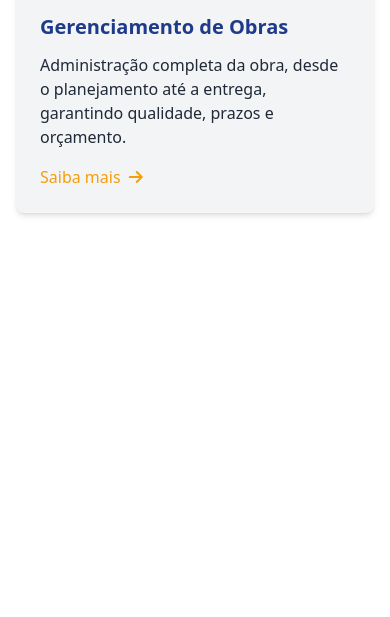
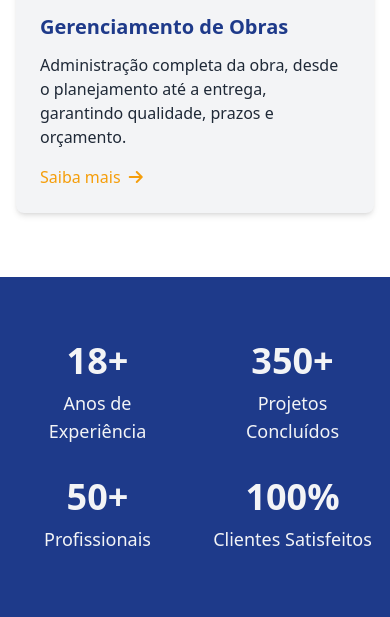
Before and after one commit to Gaabriel22/construtora-excelencia, a website: page index.html in a window 390 px wide. Shown: the part 4733-5350 px from the top of the page. Before the commit the page ends 5010 px from the top, so only its background shows below. Drawn offline with nearby package versions, Linux system fonts and the light colour scheme; files that its build step writes are made by us from their sources.

Commit message:
feat: adiciona seção de estatísticas com layout responsivo e destaque visual

```diff
--- a/index.html
+++ b/index.html
@@ -300,5 +300,29 @@
         </div>
       </div>
     </section>
+
+    <!-- Stats Section -->
+    <section class="py-16 bg-primary text-light">
+      <div class="container mx-auto px-4">
+        <div class="grid grid-cols-2 md:grid-cols-4 gap-8 text-center">
+          <div>
+            <div class="text-4xl font-bold mb-2">18+</div>
+            <div class="text-lg">Anos de Experiência</div>
+          </div>
+          <div>
+            <div class="text-4xl font-bold mb-2">350+</div>
+            <div class="text-lg">Projetos Concluídos</div>
+          </div>
+          <div>
+            <div class="text-4xl font-bold mb-2">50+</div>
+            <div class="text-lg">Profissionais</div>
+          </div>
+          <div>
+            <div class="text-4xl font-bold mb-2">100%</div>
+            <div class="text-lg">Clientes Satisfeitos</div>
+          </div>
+        </div>
+      </div>
+    </section>
   </body>
 </html>
```
